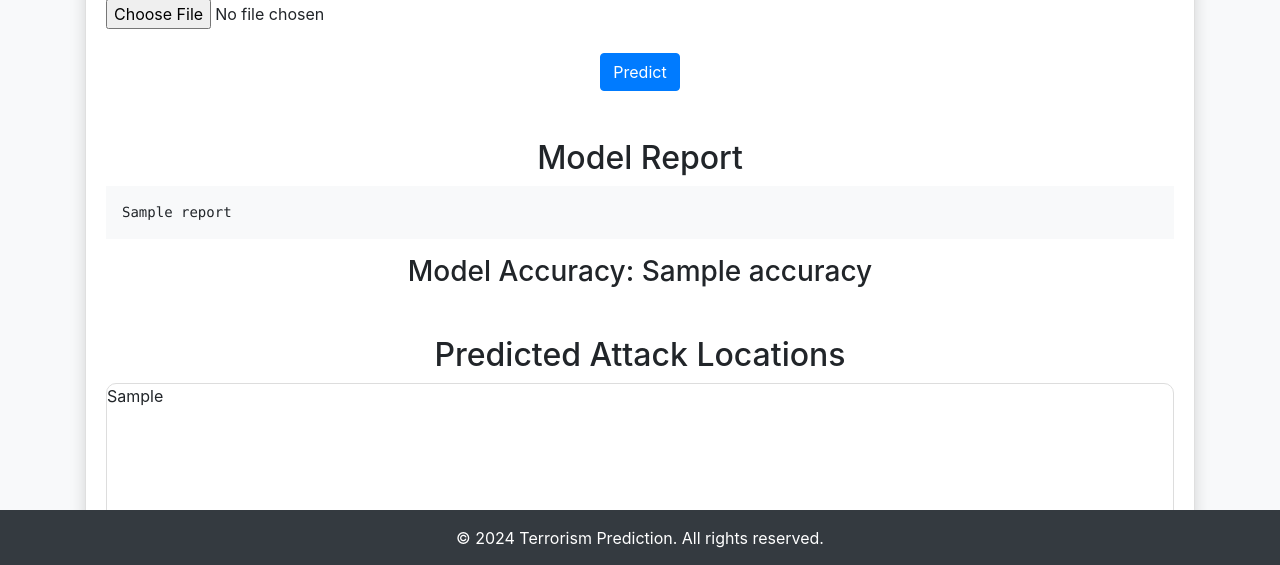
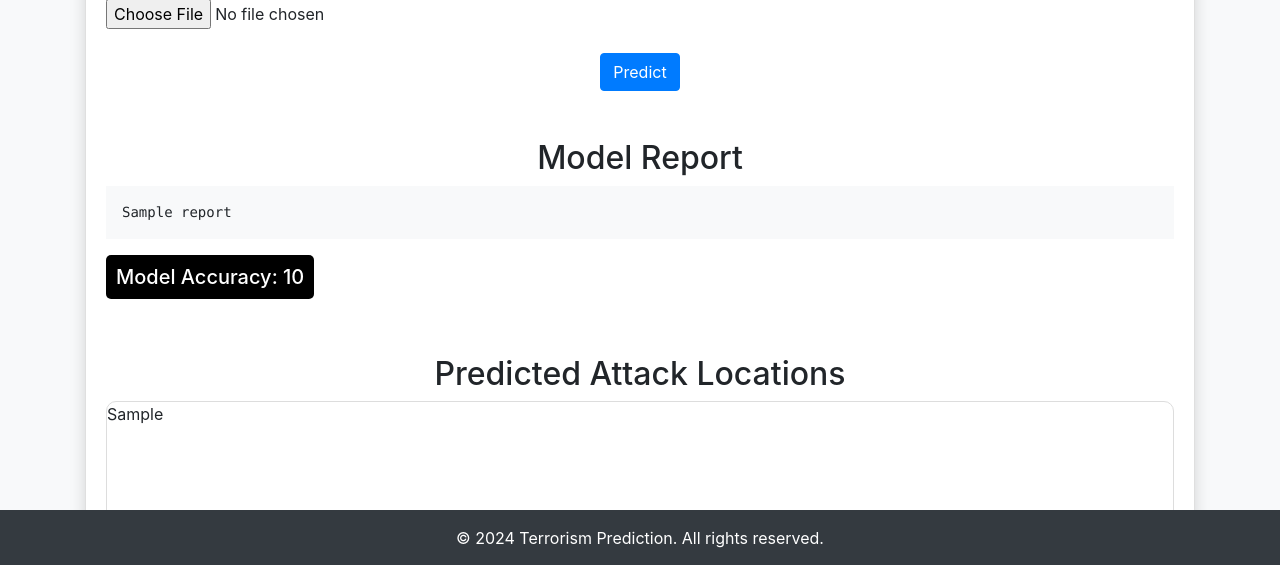
Before and after one commit to grootste/Global-Terrorism-Data, a Flask app: template templates/index.html in a window 1280 px wide. Shown: the part 234-799 px from the top of the page. Run offline with Flask 3, Linux system fonts and the light colour scheme; the template is opened without the code that fills it: most values are stand-ins (such as "Sample title", 1, 10 or a date in 2020); parts of the project's set-up code (start-up, migrations or seed data) failed here and were passed over; some libraries are stand-ins or nearby versions.

Commit message:
Minor adjustments to the styling of the report

```diff
--- a/templates/index.html
+++ b/templates/index.html
@@ -29,7 +29,7 @@
                 <div class="mt-5">
                     <h2 class="text-center">Model Report</h2>
                     <pre class="bg-light p-3">{{ report }}</pre>
-                    <h3 class="text-center">Model Accuracy: {{ accuracy }}</h3>
+                    <h3 class="text-center accuracy-container">Model Accuracy: {{ accuracy|round(5) }}</h3>
                 </div>
                 {% endif %}
 
--- a/templates/style.css
+++ b/templates/style.css
@@ -27,6 +27,15 @@ body {
     overflow: hidden;
 }
 
+.accuracy-container {
+    background-color: #000000;
+    color: #ffffff;
+    padding: 10px;
+    border-radius: 5px;
+    display: inline-block;
+    font-size: 1.25rem;
+}
+
 footer.footer {
     position: fixed;
     bottom: 0;
```
